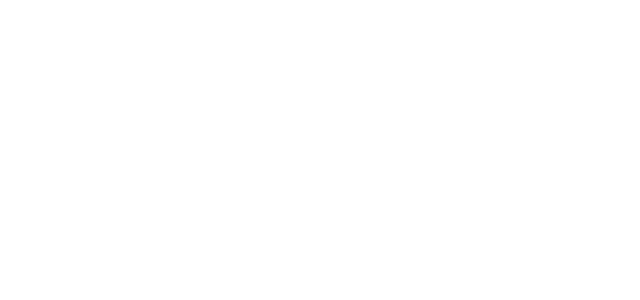
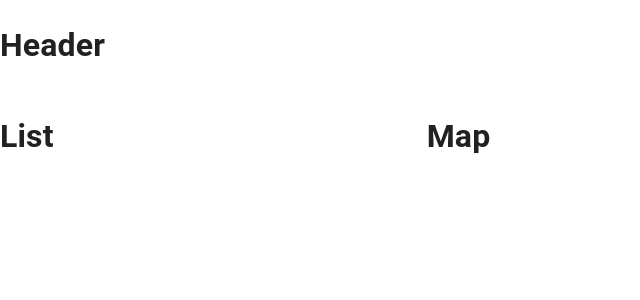
Before and after one commit to simongomes/react-trip-mate, a React (Create React App) app: page / in a window 1280 px wide. Shown: the top 300 px of the page, without its empty margins (0-640 px from the left). Built offline with nearby package versions, Linux system fonts and the light colour scheme.

Commit message:
Base components and file structure added

```diff
--- a/package.json
+++ b/package.json
@@ -3,6 +3,8 @@
   "version": "0.1.0",
   "private": true,
   "dependencies": {
+    "@emotion/react": "^11.7.1",
+    "@emotion/styled": "^11.6.0",
     "@material-ui/core": "^4.12.3",
     "@material-ui/icons": "^4.11.2",
     "@material-ui/lab": "^4.0.0-alpha.60",
--- a/src/App.js
+++ b/src/App.js
@@ -1,9 +1,25 @@
 import React from "react";
+import { CssBaseline, Grid } from "@mui/material";
 
 import Header from "./components/Header";
+import List from "./components/List/index";
+import Map from "./components/Map";
 
 const App = () => {
-  return <div className="App"></div>;
+  return (
+    <>
+      <CssBaseline />
+      <Header />
+      <Grid container spacing={3} style={{ width: "100%" }}>
+        <Grid item xs={12} md={4}>
+          <List />
+        </Grid>
+        <Grid item xs={12} md={8}>
+          <Map />
+        </Grid>
+      </Grid>
+    </>
+  );
 };
 
 export default App;
```
Also changed, not shown: 1 other file (tests, documents, lock files or other folders).
